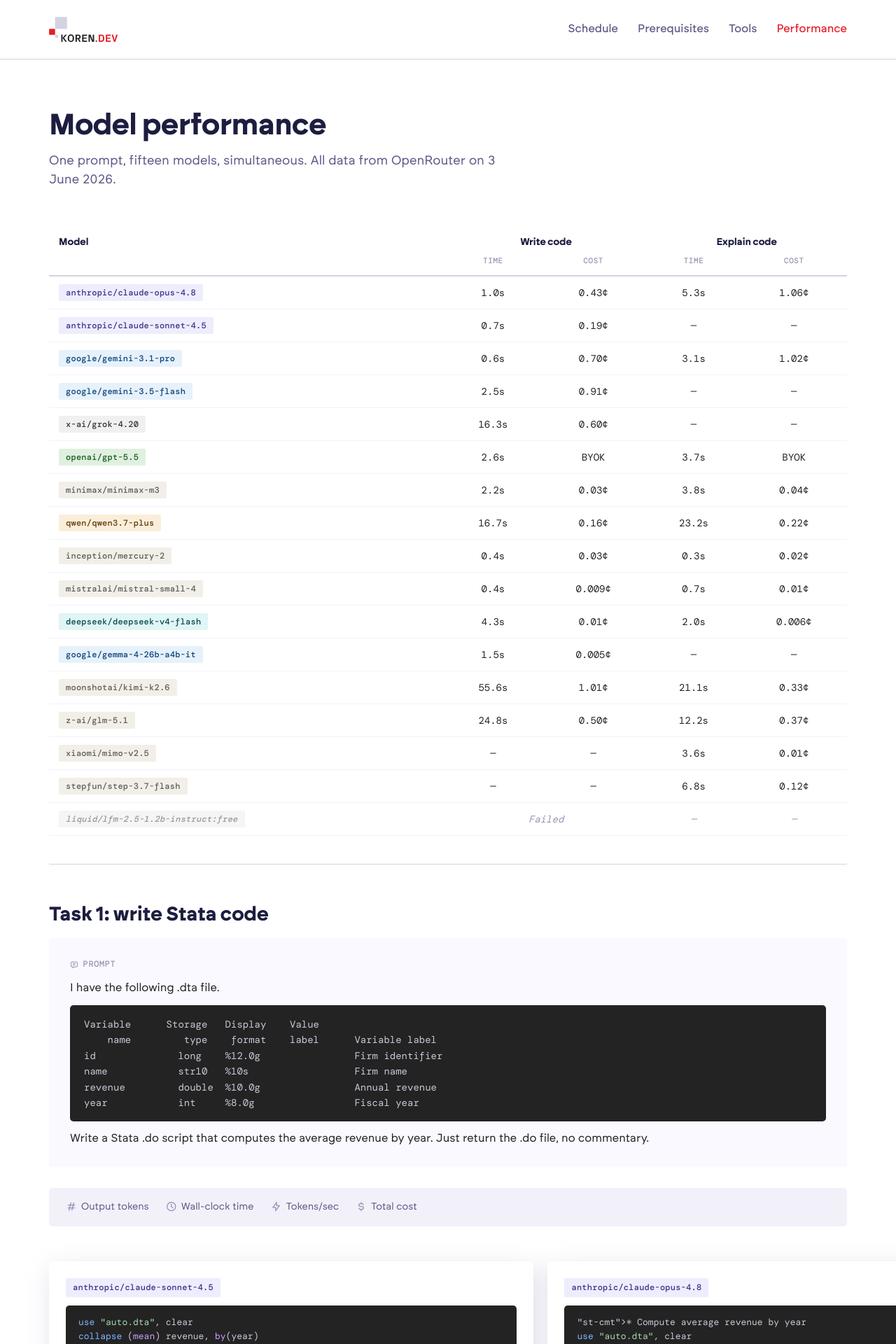
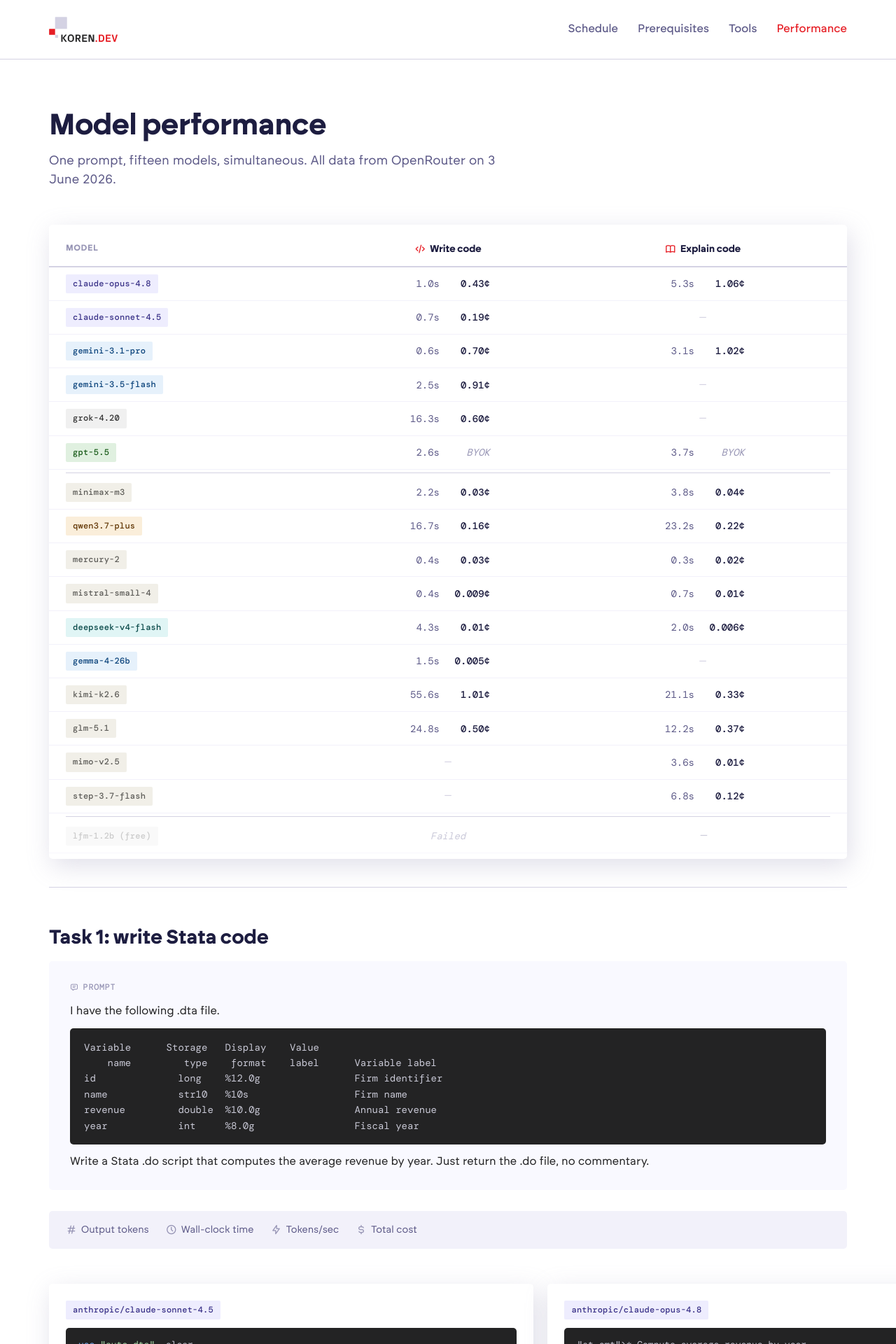
Before and after one commit to codedthinking/ai-workshop, a Jekyll site: the page built from performance.html, in a window 1280 px wide. Shown: the top 1920 px of the page at 70% size. Built offline with Jekyll 4.4.1, drawn with Linux system fonts in a browser that asks for light colours; nearby versions of some CDN libraries; some web fonts are replaced.

Commit message:
Redesign summary as compare-grid with design system treatment
Replaced HTML table with shadow-lifted card grid matching the
ct-card pattern. Model slugs as colored badges, stats in mono
with time/cost pairs per task. Thin divider separates frontier
from budget models. Hover highlight. Collapses to stacked
layout on mobile with labeled prefixes.

Co-Authored-By: Claude Opus 4.6 (1M context) <noreply@anthropic.com>

```diff
--- a/assets/css/style.css
+++ b/assets/css/style.css
@@ -652,67 +652,128 @@ img, svg { display: block; max-width: 100%; }
    Performance page
    ============================================================ */
 
-/* Summary table */
-.summary-table-wrap {
-  overflow-x: auto;
+/* Compare grid (design-system style summary) */
+.compare-grid {
+  background: var(--ct-white);
+  border-radius: var(--ct-radius-card);
+  box-shadow: var(--ct-shadow-2);
+  padding: 8px 0;
   margin-bottom: 20px;
 }
-.summary-table {
-  width: 100%;
-  border-collapse: collapse;
-  font-size: 15px;
+.compare-header {
+  display: grid;
+  grid-template-columns: 1fr 1fr 1fr;
+  gap: 0;
+  padding: 16px 24px 12px;
+  border-bottom: 2px solid var(--ct-grey-3);
 }
-.summary-table thead tr:first-child th {
+.compare-col-model {
+  font-family: var(--ct-font-sans);
+  font-weight: 700;
+  font-size: 12px;
+  letter-spacing: 0.06em;
+  text-transform: uppercase;
+  color: var(--ct-grey-2);
+}
+.compare-col-task {
   font-family: var(--ct-font-display);
   font-weight: 700;
   font-size: 14px;
   color: var(--ct-navy);
-  text-align: left;
-  padding: 14px 14px 6px;
-  border-bottom: none;
+  text-align: center;
+  display: flex;
+  align-items: center;
+  justify-content: center;
+  gap: 6px;
 }
-.summary-table thead tr:first-child th:not(:first-child) {
-  text-align: center;
+.compare-col-task i {
+  font-size: 16px;
+  color: var(--ct-red);
 }
-.summary-table .sub-header th {
-  font-family: var(--ct-font-mono);
-  font-weight: 500;
-  font-size: 11px;
-  letter-spacing: 0.05em;
-  text-transform: uppercase;
-  color: var(--ct-grey-2);
-  text-align: center;
-  padding: 0 14px 12px;
-  border-bottom: 2px solid var(--ct-grey-3);
+.compare-row {
+  display: grid;
+  grid-template-columns: 1fr 1fr 1fr;
+  gap: 0;
+  padding: 10px 24px;
+  border-bottom: 1px solid var(--ct-surface-2);
+  align-items: center;
+  transition: background var(--ct-dur) var(--ct-ease);
 }
-.summary-table .sub-header th:first-child {
-  border-bottom: 2px solid var(--ct-grey-3);
+.compare-row:hover {
+  background: var(--ct-surface);
 }
-.summary-table td {
-  padding: 11px 14px;
-  border-bottom: 1px solid var(--ct-surface-2);
-  vertical-align: middle;
+.compare-model {
+  display: flex;
+  align-items: center;
 }
-.summary-table td:not(:first-child) {
-  text-align: center;
+.compare-stats {
+  display: flex;
+  align-items: center;
+  justify-content: center;
+  gap: 16px;
   font-family: var(--ct-font-mono);
   font-size: 14px;
-  white-space: nowrap;
   color: var(--ct-ink);
 }
-.summary-table td:first-child {
-  white-space: nowrap;
+.compare-stats.cs-na {
+  color: var(--ct-grey-3);
+  font-size: 16px;
 }
-.summary-table tbody tr:hover {
-  background: var(--ct-surface);
+.cs-time {
+  color: var(--ct-grey-1);
+  min-width: 48px;
+  text-align: right;
 }
-.summary-table .fail-row td {
+.cs-cost {
+  color: var(--ct-navy);
+  font-weight: 500;
+  min-width: 56px;
+  text-align: right;
+}
+.cs-byok {
+  color: var(--ct-grey-2);
+  font-style: italic;
+  font-weight: 400;
+}
+.compare-divider {
+  height: 1px;
+  background: var(--ct-grey-3);
+  margin: 4px 24px;
+}
+.compare-fail {
+  opacity: 0.5;
+}
+.compare-fail .compare-stats {
   color: var(--ct-grey-2);
   font-style: italic;
 }
-/* Highlight cheapest/fastest with subtle color */
-.summary-table thead tr:first-child th[colspan] {
-  border-bottom: none;
+
+@media (max-width: 640px) {
+  .compare-header,
+  .compare-row {
+    grid-template-columns: 1fr;
+    gap: 6px;
+    padding: 12px 18px;
+  }
+  .compare-col-task {
+    justify-content: flex-start;
+    font-size: 12px;
+  }
+  .compare-stats {
+    justify-content: flex-start;
+    gap: 12px;
+    font-size: 13px;
+  }
+  .compare-stats::before {
+    font-family: var(--ct-font-sans);
+    font-size: 11px;
+    color: var(--ct-grey-2);
+    font-weight: 500;
+    letter-spacing: 0.04em;
+    min-width: 60px;
+  }
+  .compare-row .compare-stats:nth-child(2)::before { content: "Write: "; }
+  .compare-row .compare-stats:nth-child(3)::before { content: "Explain: "; }
 }
 
 /* Prompt card */
--- a/performance.html
+++ b/performance.html
@@ -14,111 +14,113 @@ description: "The same Stata prompt sent to 11 models simultaneously via OpenRou
 <section class="page-content">
   <div class="container">
 
-    <!-- Summary table -->
-    <div class="summary-table-wrap">
-      <table class="summary-table">
-        <thead>
-          <tr>
-            <th>Model</th>
-            <th colspan="2">Write code</th>
-            <th colspan="2">Explain code</th>
-          </tr>
-          <tr class="sub-header">
-            <th></th>
-            <th>Time</th>
-            <th>Cost</th>
-            <th>Time</th>
-            <th>Cost</th>
-          </tr>
-        </thead>
-        <tbody>
-          <tr>
-            <td><span class="model-slug anthropic">anthropic/claude-opus-4.8</span></td>
-            <td>1.0s</td><td>0.43&cent;</td>
-            <td>5.3s</td><td>1.06&cent;</td>
-          </tr>
-          <tr>
-            <td><span class="model-slug anthropic">anthropic/claude-sonnet-4.5</span></td>
-            <td>0.7s</td><td>0.19&cent;</td>
-            <td>&mdash;</td><td>&mdash;</td>
-          </tr>
-          <tr>
-            <td><span class="model-slug google">google/gemini-3.1-pro</span></td>
-            <td>0.6s</td><td>0.70&cent;</td>
-            <td>3.1s</td><td>1.02&cent;</td>
-          </tr>
-          <tr>
-            <td><span class="model-slug google">google/gemini-3.5-flash</span></td>
-            <td>2.5s</td><td>0.91&cent;</td>
-            <td>&mdash;</td><td>&mdash;</td>
-          </tr>
-          <tr>
-            <td><span class="model-slug xai">x-ai/grok-4.20</span></td>
-            <td>16.3s</td><td>0.60&cent;</td>
-            <td>&mdash;</td><td>&mdash;</td>
-          </tr>
-          <tr>
-            <td><span class="model-slug openai">openai/gpt-5.5</span></td>
-            <td>2.6s</td><td>BYOK</td>
-            <td>3.7s</td><td>BYOK</td>
-          </tr>
-          <tr>
-            <td><span class="model-slug other">minimax/minimax-m3</span></td>
-            <td>2.2s</td><td>0.03&cent;</td>
-            <td>3.8s</td><td>0.04&cent;</td>
-          </tr>
-          <tr>
-            <td><span class="model-slug qwen">qwen/qwen3.7-plus</span></td>
-            <td>16.7s</td><td>0.16&cent;</td>
-            <td>23.2s</td><td>0.22&cent;</td>
-          </tr>
-          <tr>
-            <td><span class="model-slug other">inception/mercury-2</span></td>
-            <td>0.4s</td><td>0.03&cent;</td>
-            <td>0.3s</td><td>0.02&cent;</td>
-          </tr>
-          <tr>
-            <td><span class="model-slug other">mistralai/mistral-small-4</span></td>
-            <td>0.4s</td><td>0.009&cent;</td>
-            <td>0.7s</td><td>0.01&cent;</td>
-          </tr>
-          <tr>
-            <td><span class="model-slug deepseek">deepseek/deepseek-v4-flash</span></td>
-            <td>4.3s</td><td>0.01&cent;</td>
-            <td>2.0s</td><td>0.006&cent;</td>
-          </tr>
-          <tr>
-            <td><span class="model-slug google">google/gemma-4-26b-a4b-it</span></td>
-            <td>1.5s</td><td>0.005&cent;</td>
-            <td>&mdash;</td><td>&mdash;</td>
-          </tr>
-          <tr>
-            <td><span class="model-slug other">moonshotai/kimi-k2.6</span></td>
-            <td>55.6s</td><td>1.01&cent;</td>
-            <td>21.1s</td><td>0.33&cent;</td>
-          </tr>
-          <tr>
-            <td><span class="model-slug other">z-ai/glm-5.1</span></td>
-            <td>24.8s</td><td>0.50&cent;</td>
-            <td>12.2s</td><td>0.37&cent;</td>
-          </tr>
-          <tr>
-            <td><span class="model-slug other">xiaomi/mimo-v2.5</span></td>
-            <td>&mdash;</td><td>&mdash;</td>
-            <td>3.6s</td><td>0.01&cent;</td>
-          </tr>
-          <tr>
-            <td><span class="model-slug other">stepfun/step-3.7-flash</span></td>
-            <td>&mdash;</td><td>&mdash;</td>
-            <td>6.8s</td><td>0.12&cent;</td>
-          </tr>
-          <tr class="fail-row">
-            <td><span class="model-slug free">liquid/lfm-2.5-1.2b-instruct:free</span></td>
-            <td colspan="2">Failed</td>
-            <td>&mdash;</td><td>&mdash;</td>
-          </tr>
-        </tbody>
-      </table>
+    <!-- Summary: model comparison cards -->
+    <div class="compare-grid">
+
+      <!-- Header row -->
+      <div class="compare-header">
+        <div class="compare-col-model">Model</div>
+        <div class="compare-col-task">
+          <i class="ti ti-code"></i> Write code
+        </div>
+        <div class="compare-col-task">
+          <i class="ti ti-book"></i> Explain code
+        </div>
+      </div>
+
+      <!-- Rows -->
+      <div class="compare-row">
+        <div class="compare-model"><span class="model-slug anthropic">claude-opus-4.8</span></div>
+        <div class="compare-stats"><span class="cs-time">1.0s</span><span class="cs-cost">0.43&cent;</span></div>
+        <div class="compare-stats"><span class="cs-time">5.3s</span><span class="cs-cost">1.06&cent;</span></div>
+      </div>
+      <div class="compare-row">
+        <div class="compare-model"><span class="model-slug anthropic">claude-sonnet-4.5</span></div>
+        <div class="compare-stats"><span class="cs-time">0.7s</span><span class="cs-cost">0.19&cent;</span></div>
+        <div class="compare-stats cs-na">&mdash;</div>
+      </div>
+      <div class="compare-row">
+        <div class="compare-model"><span class="model-slug google">gemini-3.1-pro</span></div>
+        <div class="compare-stats"><span class="cs-time">0.6s</span><span class="cs-cost">0.70&cent;</span></div>
+        <div class="compare-stats"><span class="cs-time">3.1s</span><span class="cs-cost">1.02&cent;</span></div>
+      </div>
+      <div class="compare-row">
+        <div class="compare-model"><span class="model-slug google">gemini-3.5-flash</span></div>
+        <div class="compare-stats"><span class="cs-time">2.5s</span><span class="cs-cost">0.91&cent;</span></div>
+        <div class="compare-stats cs-na">&mdash;</div>
+      </div>
+      <div class="compare-row">
+        <div class="compare-model"><span class="model-slug xai">grok-4.20</span></div>
+        <div class="compare-stats"><span class="cs-time">16.3s</span><span class="cs-cost">0.60&cent;</span></div>
+        <div class="compare-stats cs-na">&mdash;</div>
+      </div>
+      <div class="compare-row">
+        <div class="compare-model"><span class="model-slug openai">gpt-5.5</span></div>
+        <div class="compare-stats"><span class="cs-time">2.6s</span><span class="cs-cost cs-byok">BYOK</span></div>
+        <div class="compare-stats"><span class="cs-time">3.7s</span><span class="cs-cost cs-byok">BYOK</span></div>
+      </div>
+
+      <div class="compare-divider"></div>
+
+      <div class="compare-row">
+        <div class="compare-model"><span class="model-slug other">minimax-m3</span></div>
+        <div class="compare-stats"><span class="cs-time">2.2s</span><span class="cs-cost">0.03&cent;</span></div>
+        <div class="compare-stats"><span class="cs-time">3.8s</span><span class="cs-cost">0.04&cent;</span></div>
+      </div>
+      <div class="compare-row">
+        <div class="compare-model"><span class="model-slug qwen">qwen3.7-plus</span></div>
+        <div class="compare-stats"><span class="cs-time">16.7s</span><span class="cs-cost">0.16&cent;</span></div>
+        <div class="compare-stats"><span class="cs-time">23.2s</span><span class="cs-cost">0.22&cent;</span></div>
+      </div>
+      <div class="compare-row">
+        <div class="compare-model"><span class="model-slug other">mercury-2</span></div>
+        <div class="compare-stats"><span class="cs-time">0.4s</span><span class="cs-cost">0.03&cent;</span></div>
+        <div class="compare-stats"><span class="cs-time">0.3s</span><span class="cs-cost">0.02&cent;</span></div>
+      </div>
+      <div class="compare-row">
+        <div class="compare-model"><span class="model-slug other">mistral-small-4</span></div>
+        <div class="compare-stats"><span class="cs-time">0.4s</span><span class="cs-cost">0.009&cent;</span></div>
+        <div class="compare-stats"><span class="cs-time">0.7s</span><span class="cs-cost">0.01&cent;</span></div>
+      </div>
+      <div class="compare-row">
+        <div class="compare-model"><span class="model-slug deepseek">deepseek-v4-flash</span></div>
+        <div class="compare-stats"><span class="cs-time">4.3s</span><span class="cs-cost">0.01&cent;</span></div>
+        <div class="compare-stats"><span class="cs-time">2.0s</span><span class="cs-cost">0.006&cent;</span></div>
+      </div>
+      <div class="compare-row">
+        <div class="compare-model"><span class="model-slug google">gemma-4-26b</span></div>
+        <div class="compare-stats"><span class="cs-time">1.5s</span><span class="cs-cost">0.005&cent;</span></div>
+        <div class="compare-stats cs-na">&mdash;</div>
+      </div>
+      <div class="compare-row">
+        <div class="compare-model"><span class="model-slug other">kimi-k2.6</span></div>
+        <div class="compare-stats"><span class="cs-time">55.6s</span><span class="cs-cost">1.01&cent;</span></div>
+        <div class="compare-stats"><span class="cs-time">21.1s</span><span class="cs-cost">0.33&cent;</span></div>
+      </div>
+      <div class="compare-row">
+        <div class="compare-model"><span class="model-slug other">glm-5.1</span></div>
+        <div class="compare-stats"><span class="cs-time">24.8s</span><span class="cs-cost">0.50&cent;</span></div>
+        <div class="compare-stats"><span class="cs-time">12.2s</span><span class="cs-cost">0.37&cent;</span></div>
+      </div>
+      <div class="compare-row">
+        <div class="compare-model"><span class="model-slug other">mimo-v2.5</span></div>
+        <div class="compare-stats cs-na">&mdash;</div>
+        <div class="compare-stats"><span class="cs-time">3.6s</span><span class="cs-cost">0.01&cent;</span></div>
+      </div>
+      <div class="compare-row">
+        <div class="compare-model"><span class="model-slug other">step-3.7-flash</span></div>
+        <div class="compare-stats cs-na">&mdash;</div>
+        <div class="compare-stats"><span class="cs-time">6.8s</span><span class="cs-cost">0.12&cent;</span></div>
+      </div>
+
+      <div class="compare-divider"></div>
+
+      <div class="compare-row compare-fail">
+        <div class="compare-model"><span class="model-slug free">lfm-1.2b (free)</span></div>
+        <div class="compare-stats">Failed</div>
+        <div class="compare-stats cs-na">&mdash;</div>
+      </div>
+
     </div>
 
     <h2 class="section-break" id="write" style="margin-top:40px">Task 1: write Stata code</h2>
```
